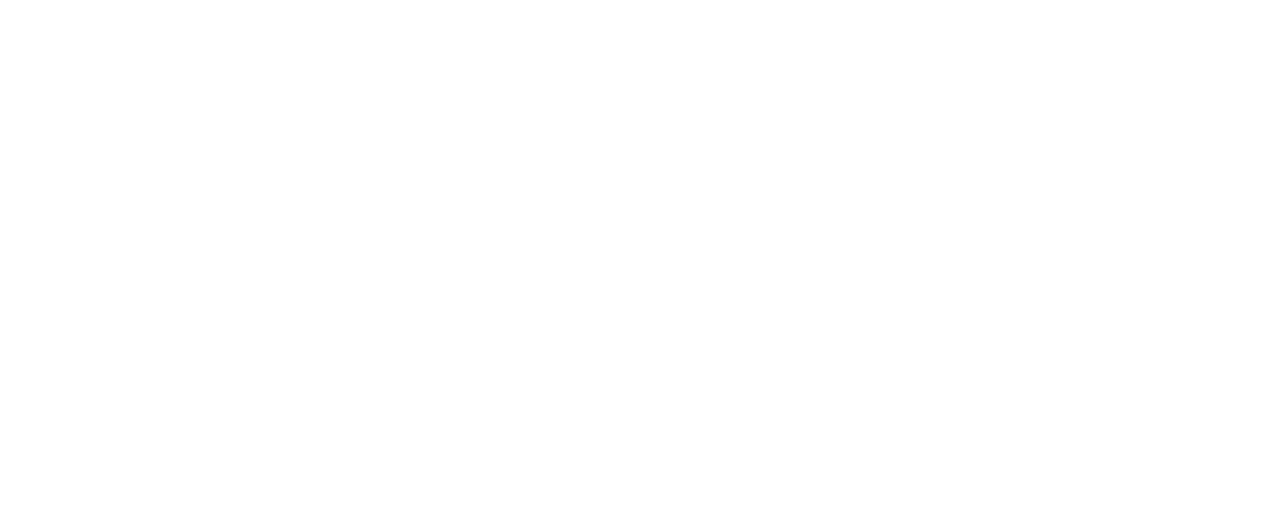
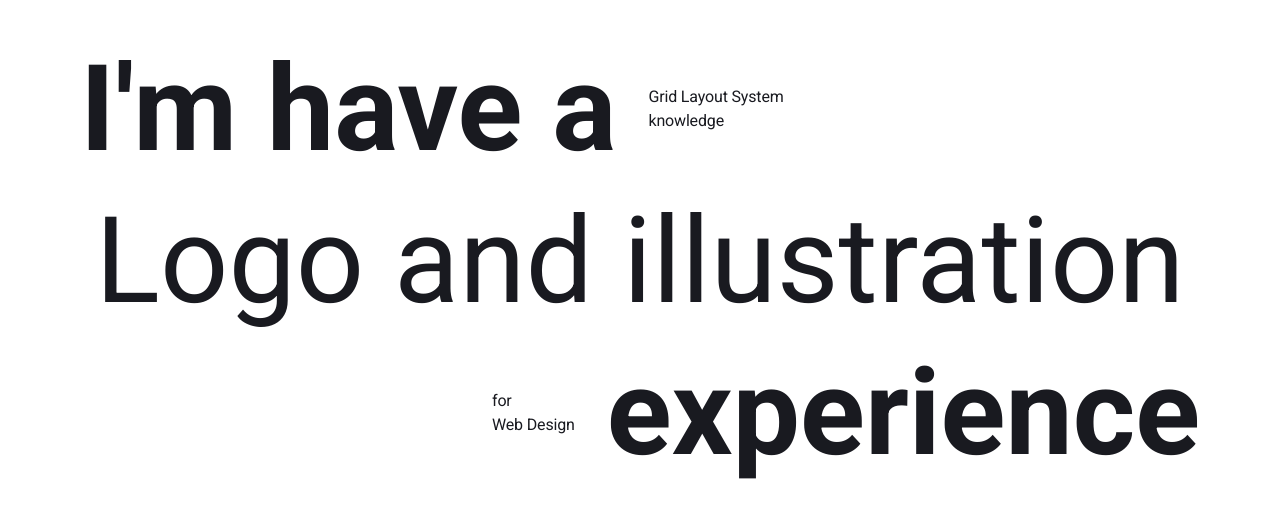
Before and after one commit to sonseong10/self-portfolio, a React (Create React App) app: page / in a window 1280 px wide. Shown: the part 1925-2442 px from the top of the page. Before the commit the page ends 1964 px from the top, so only its background shows below. Built offline with nearby package versions, Linux system fonts and the light colour scheme; no server answers; the database is empty.

Commit message:
🚧 Implement promotion section component

```diff
--- a/src/App.jsx
+++ b/src/App.jsx
@@ -5,6 +5,7 @@
 import Skill from "./components/skill/skill";
 import Projects from "./components/projects/projects";
 import Layout from "./components/common/layout";
+import Promotion from "./components/promotion/promotion";
 
 function App({ fetchItem }) {
   const [skills, setSkills] = useState([]);
@@ -38,6 +39,7 @@
           <Home />
           <Skill skills={skills} />
           <Projects projects={projects} />
+          <Promotion />
         </Layout.Main>
       </div>
       <Global styles={globalStyle} />
--- /dev/null
+++ b/src/components/promotion/promotion.jsx
@@ -0,0 +1,113 @@
+import { css } from "@emotion/react";
+import React from "react";
+import media from "../../assets/styles/constants/media";
+import palette from "../../assets/styles/constants/palette";
+import typography from "../../assets/styles/constants/typograpy";
+import SectionHeader from "../section-header/section-header";
+
+const Promotion = () => {
+  return (
+    <section css={section}>
+      <div className="sr-only">
+        <SectionHeader title="promotion" />
+      </div>
+
+      <p css={row} className="left">
+        <span css={decoration} className="space">
+          I'm have a
+        </span>
+        <span css={side}>
+          Grid Layout System <br /> knowledge
+        </span>
+      </p>
+
+      <p css={row} className="center">
+        <span css={decoration} className="regular">
+          Logo and illustration
+        </span>
+      </p>
+
+      <p css={row} className="right">
+        <span css={side} className="space">
+          for
+          <br /> Web Design
+        </span>
+        <span css={decoration}>experience</span>
+      </p>
+    </section>
+  );
+};
+
+export default Promotion;
+
+const section = css`
+  margin-bottom: 60px;
+`;
+
+const row = css`
+  display: flex;
+  align-items: center;
+  margin: 0;
+
+  &.left {
+    justify-content: flex-start;
+  }
+
+  &.center {
+    justify-content: center;
+  }
+
+  &.right {
+    justify-content: flex-end;
+  }
+
+  &:not(:last-of-type) {
+    margin-bottom: 8px;
+  }
+
+  ${media.tablet} {
+    &:not(:last-of-type) {
+      margin-bottom: 12px;
+    }
+  }
+
+  .space {
+    margin-right: 8px;
+
+    ${media.tablet} {
+      margin-right: 32px;
+    }
+  }
+`;
+
+const decoration = css`
+  margin: 0;
+  font-size: 32px;
+  color: ${palette.gray[100]};
+  font-weight: 700;
+
+  &.regular {
+    font-weight: 400;
+  }
+
+  ${media.tablet} {
+    font-size: 80px;
+
+    span {
+      ${typography.base}
+    }
+  }
+
+  ${media.desktop} {
+    font-size: 120px;
+  }
+`;
+
+const side = css`
+  ${typography.small}
+  color: ${palette.gray[100]};
+
+  ${media.tablet} {
+    ${typography.base}
+  }
+`;
```
